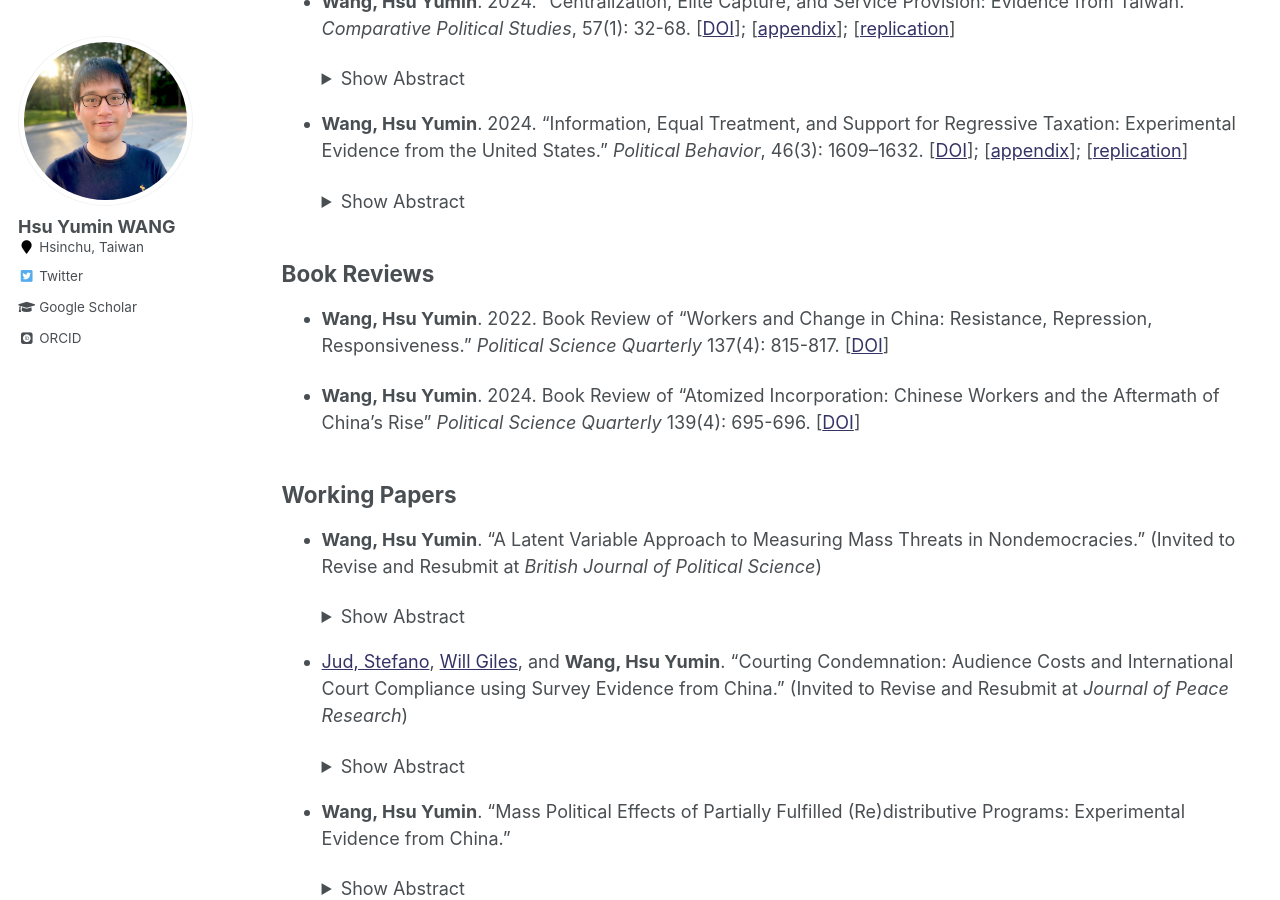
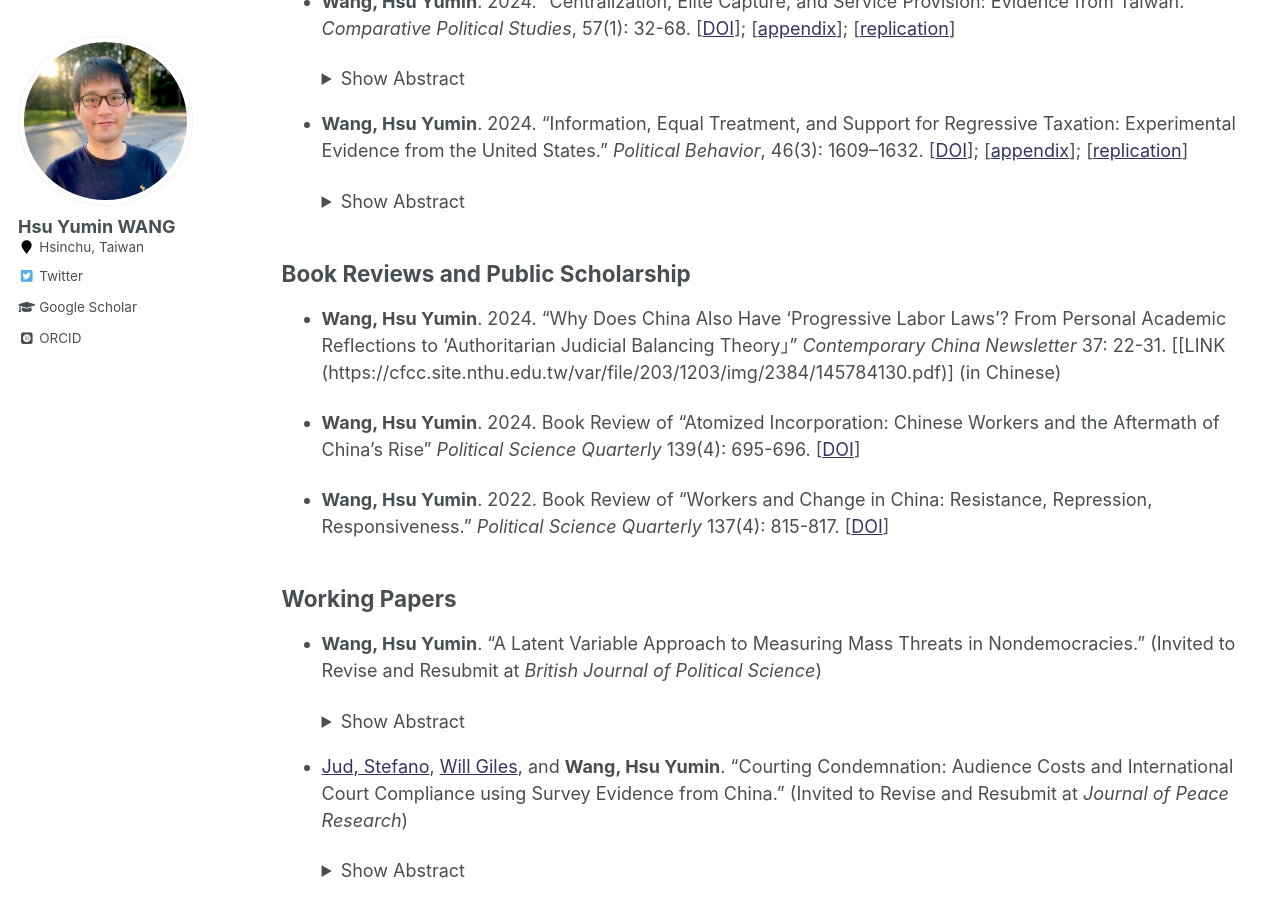
Before and after one commit to hsuyumin/hsuyumin.github.io, a Jekyll site: the page built from _pages/publications.md, in a window 1280 px wide and 900 px high, scrolled down 493 px. Built offline with Jekyll 4.4.1, drawn with Linux system fonts in a browser that asks for light colours; some web fonts are replaced.

Commit message:
Update publications.md

```diff
--- a/_pages/publications.md
+++ b/_pages/publications.md
@@ -48,11 +48,13 @@ redirect_from:
     </details>
 
 
-## Book Reviews
+## Book Reviews and Public Scholarship
+
+* **Wang, Hsu Yumin**. 2024. "Why Does China Also Have 'Progressive Labor Laws'? From Personal Academic Reflections to 'Authoritarian Judicial Balancing Theory」" _Contemporary China Newsletter_ 37: 22-31. [[LINK (https://cfcc.site.nthu.edu.tw/var/file/203/1203/img/2384/145784130.pdf)]  (in Chinese)
+
+* **Wang, Hsu Yumin**. 2024. Book Review of "Atomized Incorporation: Chinese Workers and the Aftermath of China's Rise" _Political Science Quarterly_ 139(4): 695-696. [[DOI](https://doi.org/10.1093/psquar/qqae098)]
 
 * **Wang, Hsu Yumin**. 2022. Book Review of "Workers and Change in China: Resistance, Repression, Responsiveness." _Political Science Quarterly_ 137(4): 815-817. [[DOI](https://onlinelibrary.wiley.com/doi/10.1002/polq.13415)]
-
-* **Wang, Hsu Yumin**. 2024. Book Review of "Atomized Incorporation: Chinese Workers and the Aftermath of China's Rise" _Political Science Quarterly_ 139(4): 695-696. [[DOI](https://doi.org/10.1093/psquar/qqae098)]
 
 ## Working Papers
 
```
